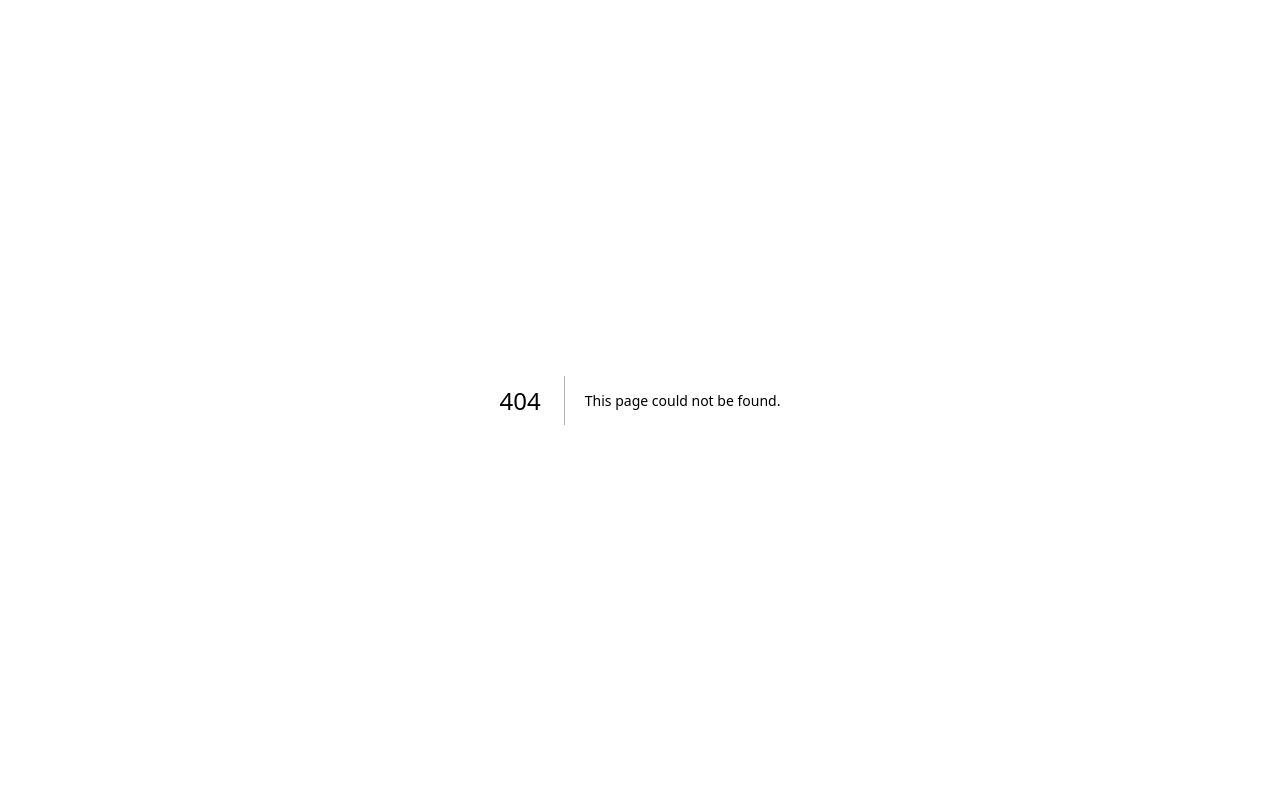
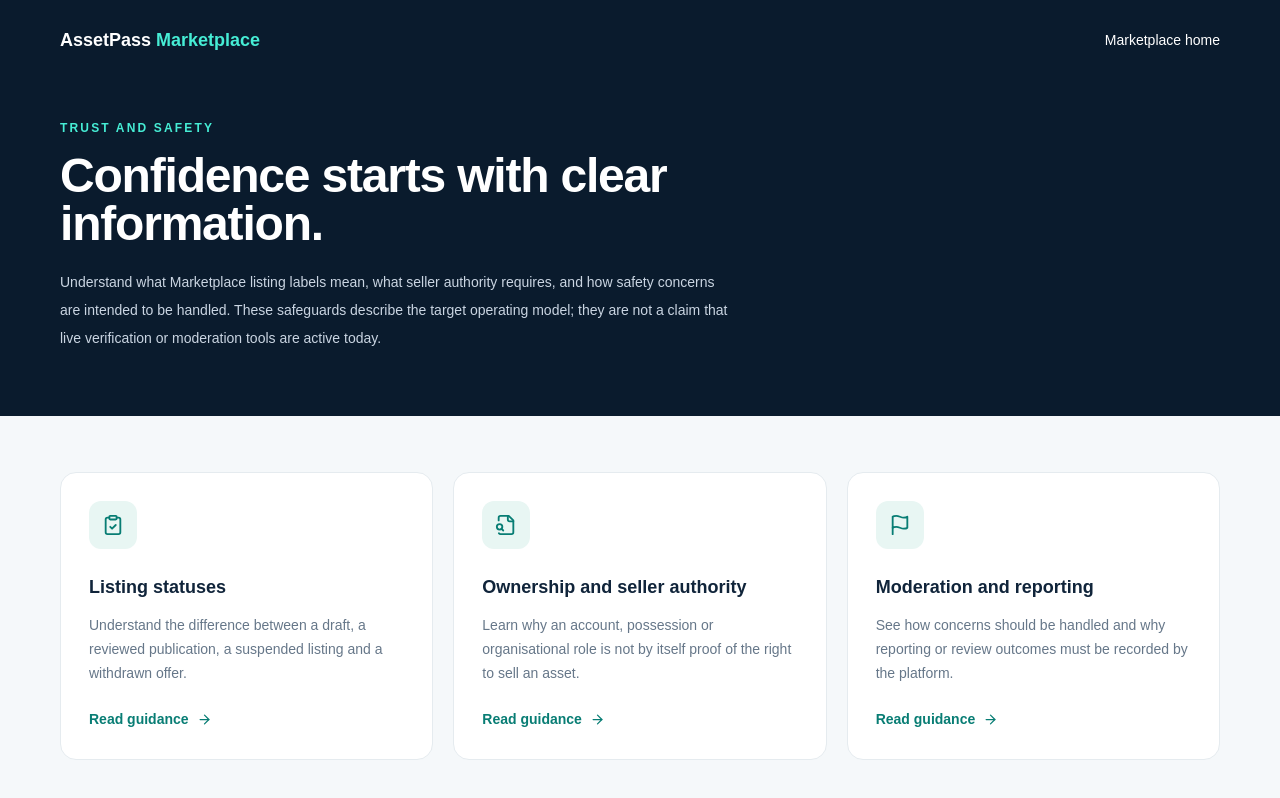
Before and after one commit to hlestakovjames/assetpass-marketplace, a Next.js app: page /trust in a window 1280 px wide. Before the commit this address had no page. Shown: the top 798 px of the page. Built offline with nearby package versions, Linux system fonts and the light colour scheme.

Commit message:
feat: add Marketplace trust guidance

```diff
--- /dev/null
+++ b/src/app/trust/page.tsx
@@ -0,0 +1,20 @@
+import Link from "next/link";
+import { ArrowRight, BadgeCheck, ClipboardCheck, FileSearch, Flag, ShieldCheck } from "lucide-react";
+
+const topics = [
+  { href: "/trust/listing-statuses", icon: ClipboardCheck, title: "Listing statuses", text: "Understand the difference between a draft, a reviewed publication, a suspended listing and a withdrawn offer." },
+  { href: "/trust/seller-authority", icon: FileSearch, title: "Ownership and seller authority", text: "Learn why an account, possession or organisational role is not by itself proof of the right to sell an asset." },
+  { href: "/trust/reporting", icon: Flag, title: "Moderation and reporting", text: "See how concerns should be handled and why reporting or review outcomes must be recorded by the platform." },
+];
+
+export default function TrustPage() {
+  return (
+    <main className="min-h-screen bg-[var(--surface)]">
+      <header className="bg-[var(--navy-deep)] text-white"><div className="site-container flex h-20 items-center justify-between"><Link href="/" className="text-lg font-extrabold">AssetPass <span className="text-teal-300">Marketplace</span></Link><Link href="/" className="text-sm text-slate-300 hover:text-white">Marketplace home</Link></div></header>
+      <section className="bg-[var(--navy-deep)] pb-16 pt-10 text-white"><div className="site-container"><p className="text-xs font-bold uppercase tracking-[.18em] text-teal-300">Trust and safety</p><h1 className="mt-4 max-w-3xl text-4xl font-extrabold tracking-tight md:text-5xl">Confidence starts with clear information.</h1><p className="mt-5 max-w-2xl text-sm leading-7 text-slate-300">Understand what Marketplace listing labels mean, what seller authority requires, and how safety concerns are intended to be handled. These safeguards describe the target operating model; they are not a claim that live verification or moderation tools are active today.</p></div></section>
+      <section className="site-container py-14"><div className="grid gap-5 md:grid-cols-3">{topics.map(({href,icon:Icon,title,text})=><Link key={href} href={href} className="group rounded-2xl border border-[var(--line)] bg-white p-7 transition hover:-translate-y-1 hover:shadow-lg"><span className="flex h-12 w-12 items-center justify-center rounded-xl bg-[#e8f6f3] text-[var(--teal-dark)]"><Icon size={22}/></span><h2 className="mt-6 text-lg font-bold text-[var(--navy)]">{title}</h2><p className="muted mt-3 text-sm leading-6">{text}</p><span className="mt-6 inline-flex items-center gap-2 text-sm font-bold text-[var(--teal-dark)]">Read guidance <ArrowRight size={15}/></span></Link>)}</div>
+        <div className="mt-10 rounded-2xl border border-amber-200 bg-amber-50 p-6"><div className="flex items-start gap-3"><ShieldCheck className="mt-1 shrink-0 text-amber-800" size={22}/><div><h2 className="font-bold text-amber-950">Important: this is guidance, not a verification result</h2><p className="mt-2 text-sm leading-6 text-amber-950">The current Marketplace frontend uses demonstration data and has no live identity checks, seller-authority verification, moderation queue or reporting submission. A displayed listing must not be treated as verified merely because it appears on this demonstration site.</p></div></div></div>
+      </section>
+    </main>
+  );
+}
```
